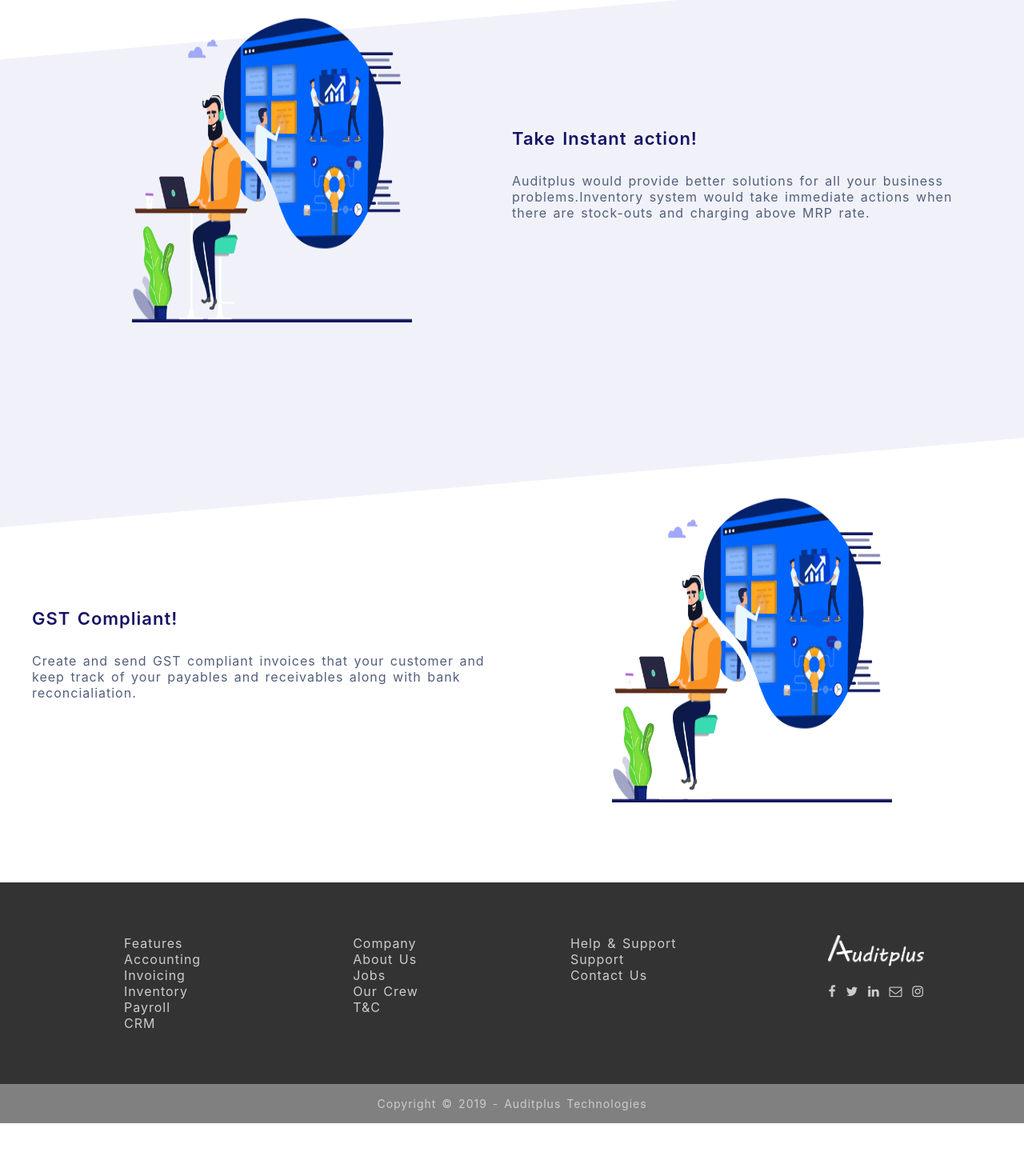
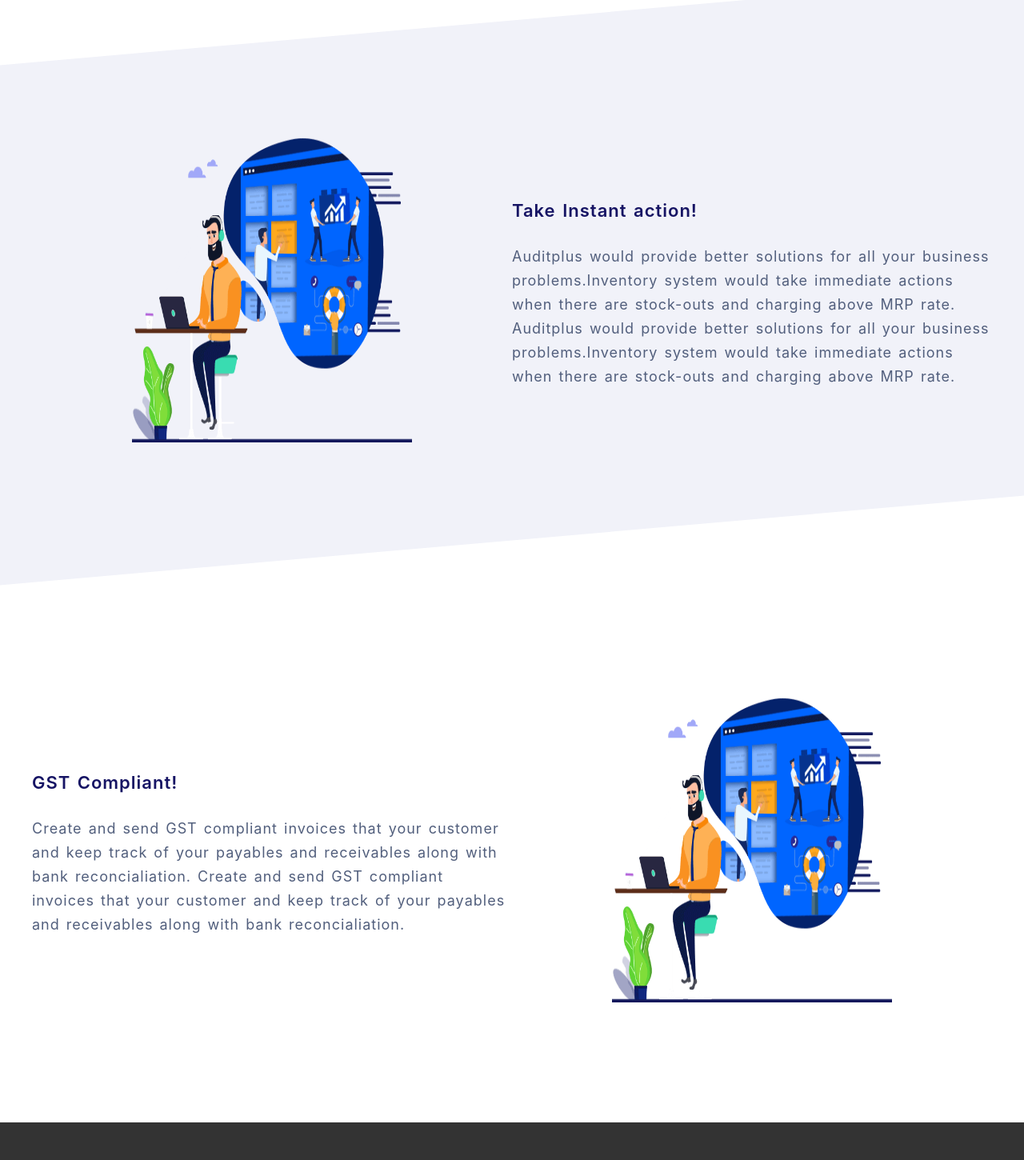
Before and after one commit to estherjeba/auditplus-site, a website built with webpack: page src/index.html in a window 1280 px wide. Shown: the part 1497-2947 px from the top of the page at 80% size. Before the commit the page ends 2901 px from the top, so only its background shows below. Built offline with nearby package versions, Linux system fonts and the light colour scheme.

Commit message:
Index refactor (#3)

```diff
--- a/src/css/main.scss
+++ b/src/css/main.scss
@@ -3,12 +3,9 @@
 }
 
 body{
-  /* height: 100%;
-  width: 100%; */
   margin: 0;
   letter-spacing: 0.1rem;
   word-spacing: 0.2rem;
-  /* line-height: 1.6; */
   font-size: 1.6rem;
   font-family: Merriweather,-apple-system,BlinkMacSystemFont,"Segoe UI",Roboto,"Helvetica Neue",Arial,"Noto Sans",sans-serif,"Apple Color Emoji","Segoe UI Emoji","Segoe UI Symbol","Noto Color Emoji";
 }
@@ -23,10 +20,8 @@
 
 
 /* Navbar styles */
-.navbar{
-  /* box-shadow: 0 0.1rem 0.1rem 0 rgba(0,0,0,0.17); */
-  /* position: relative; */
-  height: 70px;
+.navbar {
+  height: 7rem;
 
   & .navbar-container {
     display: flex;
@@ -72,7 +67,7 @@
   }
 
   & img {
-    height: 50px;
+    height: 5rem;
   }
 
   & .navbar-mobile {
@@ -112,78 +107,88 @@
 /* ___________________________________________________________________________________________________________________________________ */
 
 /* footer style */
+
 .footer {
   width: 100%;
   background-color: #333333;
   color: #CCCCCC;
+  line-height: 3rem;
+
+  & .footer-container {
+    display: flex;
+    justify-content: space-around;
+    max-width: 120rem;
+    padding: 5rem 1.6rem;
+    margin: 0 auto;
+
+  & a {
+      color: #CCCCCC;
+    }
   }
 
-.footer > .footer-container {
+  & .social-icon  ul {
     display: flex;
-  justify-content: space-around;
-  max-width: 1200px;
-  padding: 50px 16px;
-  margin: 0 auto;
+    justify-content: space-between;
+
+
+    & img {
+      height: 4rem;
     }
 
-.footer > .footer-container a {
-  color: #CCCCCC;
-}
-
-.footer .social-icon  img {
-  height: 40px;
-}
-
-.footer .social-icon ul {
-  display: flex;
-  justify-content: space-between;
-}
-
-.footer .icon-list {
+    & .icon-list {
       display: flex;
     }
 
-.footer .social-icon  li {
-  padding-right: 10px;
+    & li {
+      padding-right: 1rem;
+    }
   }
 
-.footer .copyright {
-  padding-bottom: 16px;
-  padding-top: 16px;
-  background-color: gray;
+  & .copyright {
+    padding-bottom: 1.6rem;
+    padding-top: 1.6rem;
     text-align: center;
-  font-size: 14px;
+    font-size: 1.4rem;
     font-weight: 400;
   }
 
-@media (max-width:640px) {
-  .footer-container {
+  @media only screen and (max-width:640px) {
+    & .footer-container {
       display: flex;
       flex-wrap: wrap;
+    }
   }
 }
 
 /* ______________________________________________________________________________________________________________________________ */
 
 /* section style */
-.section {
-  // min-height: 100vh;
-  // word-spacing: 5px;
-}
 
 .content {
 
+  & .skew-container-1 {
     position: relative;
 
-  & .skew-1 {
-    height: 90rem;
+    & .skew {
+      height: 100rem;
       background: #f1f2f9;
-    box-shadow:  0 0 0 1px rgba(0, 0, 0, 0.0);
+      box-shadow:  0 0 0 0.1rem rgba(0, 0, 0, 0.0);
       transform: skewY(-5deg) scaleY(0.65) translateY(15%);
-    top: 120rem;
+      top: -25rem;
       position: absolute;
       width: 100%;
       z-index: -1;
+
+      @media only screen and (max-width: 725px) {
+        height: 120rem;
+        top: -35rem;
+      }
+
+      @media only screen and (max-width: 475px) {
+        height: 140rem;
+        top: -45rem;
+      }
+    }
   }
 
   & .banner {
@@ -198,7 +203,7 @@
     background-attachment: fixed;
 
     & .banner-content {
-      max-width: 1200px;
+      max-width: 120rem;
       margin:  auto;
       color: white;
       text-align: center;
@@ -220,18 +225,18 @@
   & .section-generic {
     display: flex;
     flex-direction: row;
-    max-width: 1200px;
+    max-width: 120rem;
     margin: 0 auto;
     padding: 0 3rem;
 
     & img {
-      height: 400px;
-      width: 350px;
+      height: 40rem;
+      width: 35rem;
     }
 
     & .section-item {
       display: flex;
-      height: 60rem;
+      height: 70rem;
       flex: 0 0 50%;
       justify-content: center;
       align-items: center;
@@ -250,11 +255,14 @@
         color: #525f7d;
         align-self: flex-start;
         text-align: left;
+        line-height: 3rem;
+        font-size: 1.8rem;
       }
     }
 
     @media only screen and (max-width: 1000px) {
       flex-direction: column;
+      margin: 10rem 0;
     }
   }
 }
--- a/src/index.html
+++ b/src/index.html
@@ -37,7 +37,7 @@
     </div>
   </header>
   <div class="content">
-    <div class="skew-1"></div>
+
     <section class="banner">
       <div class="banner-content">
         <span class="banner-title">Grow Your Business Expectations Here ! </span>
@@ -48,13 +48,20 @@
     <section class="section-generic">
       <div class="section-item">
         <span class="section-title">One Tool Many Use!</span>
-        <span class="section-description" >Way to manage your CRM,Payroll,Analytics of your organization in single application.</span>
+        <span class="section-description" >Way to manage your CRM,Payroll,Analytics of your organization in single application.
+            Way to manage your CRM,Payroll,Analytics of your organization in single application.
+            Way to manage your CRM,Payroll,Analytics of your organization in single application.
+            Way to manage your CRM,Payroll,Analytics of your organization in single application.
+        </span>
       </div>
       <div class="section-item">
         <img class="image" src="/src/img/tool.svg">
       </div>
     </section>
 
+    <div class="skew-container-1">
+      <div class="skew"></div>
+    </div>
     <section class="section-generic">
       <div class="section-item">
         <img class="image" src="/src/img/web.png">
@@ -62,6 +69,8 @@
       <div class="section-item">
         <span class="section-title">Take Instant action!</span>
         <span class="section-description" >Auditplus would provide better solutions for all your business problems.Inventory system would take
+            immediate actions when there are stock-outs and charging above MRP rate.
+            Auditplus would provide better solutions for all your business problems.Inventory system would take
             immediate actions when there are stock-outs and charging above MRP rate.</span>
       </div>
     </section>
@@ -70,6 +79,8 @@
       <div class="section-item">
         <span class="section-title">GST Compliant!</span>
         <span class="section-description" >Create and send GST compliant invoices that your customer and keep track of your payables and receivables
+            along with bank reconcialiation.
+            Create and send GST compliant invoices that your customer and keep track of your payables and receivables
             along with bank reconcialiation.</span>
       </div>
       <div class="section-item">
```
Lines whose indentation alone changed are shown as unchanged.
